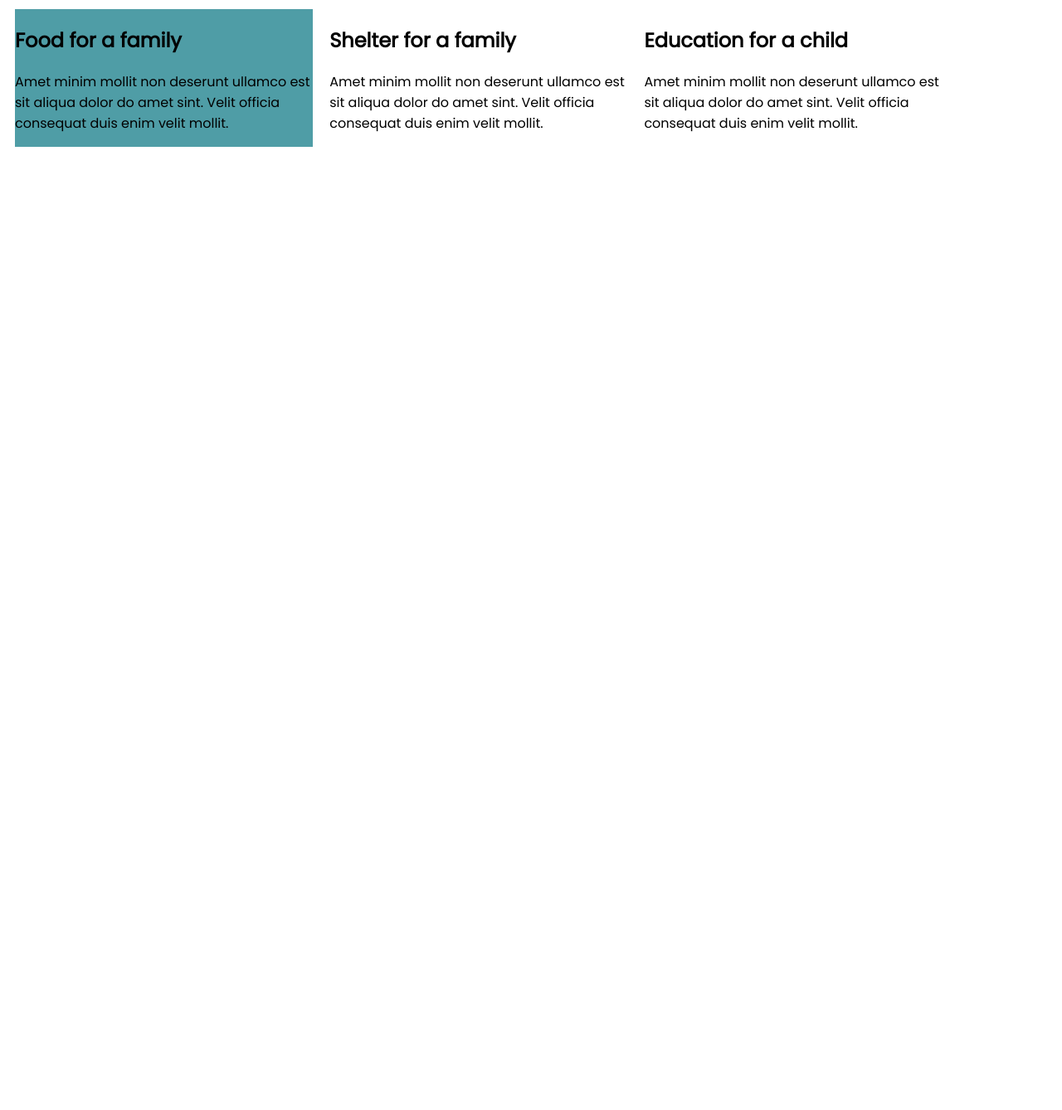
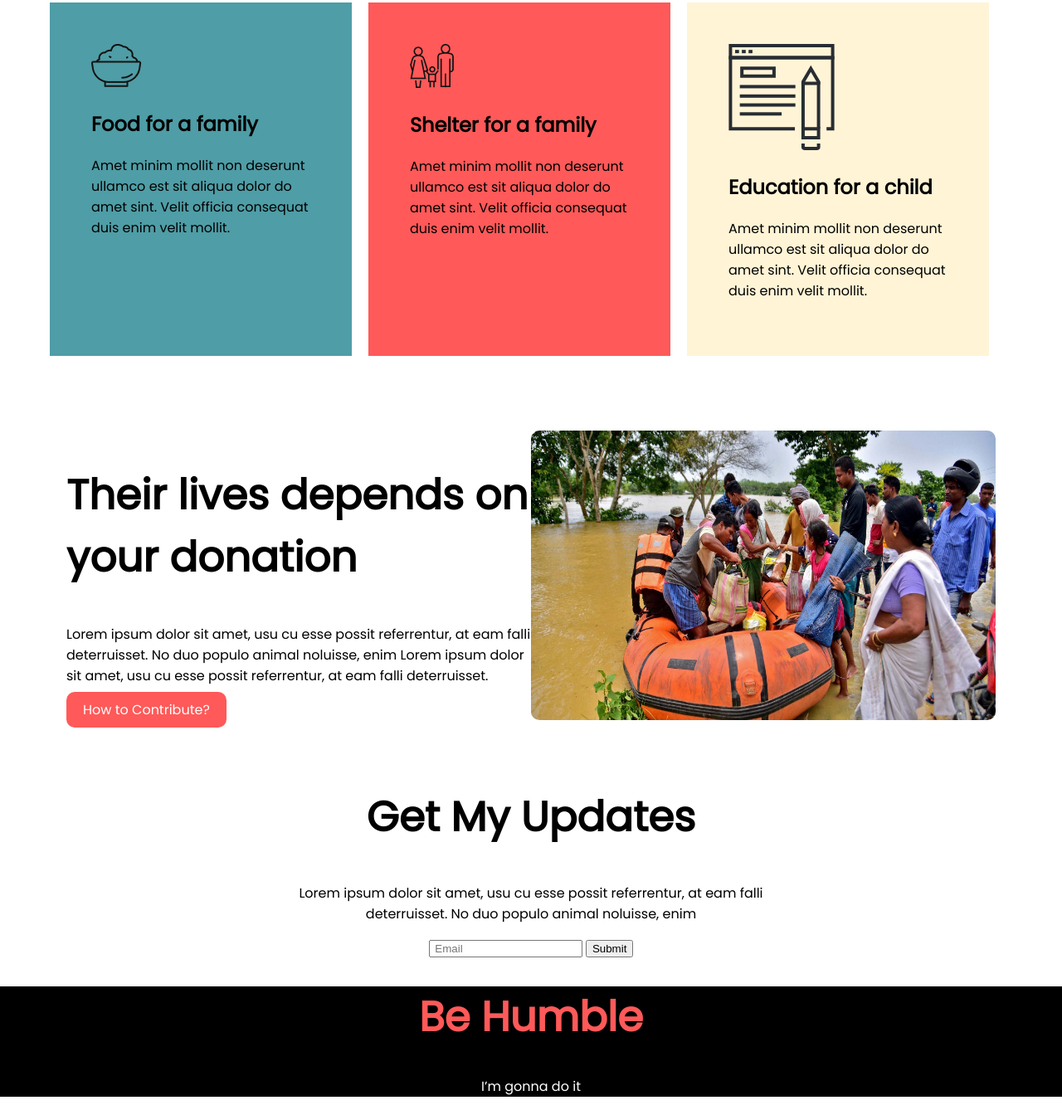
Before and after one commit to mehedii1515/donate-today, a plain HTML site: page index.html in a window 1280 px wide. Shown: the part 1239-2577 px from the top of the page at 83% size. Before the commit the page ends 1434 px from the top, so only its background shows below. Drawn offline with Linux system fonts and the light colour scheme.

Commit message:
footer added

```diff
--- a/index.html
+++ b/index.html
@@ -30,7 +30,7 @@
 
     </section>
     <section>
-        <div>
+        <div class="donate-plan">
             <h1>Our Donate Plan</h1>
             <p>orem ipsum dolor sit amet, usu cu esse possit referrentur, at eam falli
                 deterruisset. <br> No duo populo animal noluisse, enim</p>
@@ -38,6 +38,7 @@
         </div>
         <div class="donate-plan-options">
             <div class="food-for-family">
+                <img src="icons/food.png" alt="">
                 <h2>Food for a family</h2>
                 <p>Amet minim mollit non deserunt
                     ullamco est sit aliqua dolor do amet
@@ -45,6 +46,7 @@
                     velit mollit.</p>
             </div>
             <div class="shelter-for-family">
+                <img src="icons/shelter.png" alt="">
                 <h2>Shelter for a family</h2>
                 <p>Amet minim mollit non deserunt
                     ullamco est sit aliqua dolor do amet
@@ -52,6 +54,7 @@
                     velit mollit.</p>
             </div>
             <div class="education-for-child">
+                <img src="icons/icon4.svg" alt="">
                 <h2>Education for a child</h2>
                 <p>Amet minim mollit non deserunt
                     ullamco est sit aliqua dolor do amet
@@ -60,6 +63,35 @@
             </div>
         </div>
     </section>
+    <section class="life-depend">
+        <div class="half-width life-text">
+            <h1>Their lives depends on your donation</h1>
+            <p>Lorem ipsum dolor sit amet, usu cu esse possit
+                referrentur, at eam falli deterruisset. No duo populo
+                animal noluisse, enim
+                Lorem ipsum dolor sit amet, usu cu esse possit
+                referrentur, at eam falli deterruisset.</p>
+            <a class="button-link" href="">How to Contribute?</a>
+
+        </div>
+        <div class="half-width life-img">
+            <img src="images/donation5.jpg" alt="">
+        </div>
+    </section>
+    <section class="updates">
+        <div><h1>Get My Updates</h1>
+        <p>Lorem ipsum dolor sit amet, usu cu esse possit referrentur, at eam falli <br>
+            deterruisset. No duo populo animal noluisse, enim</p></div>
+            <div>
+                <form>
+                    <input type="email" name="email" id="email" placeholder=" Email"/>
+                    <input type="submit" name="submit" id="submit"/>
+                </form>
+            </div>
+    </section>
 </body>
-
+<footer>
+    <h1 id="footer-h1">Be Humble</h1>
+    <p id="footer-p">I’m gonna do it</p>
+</footer>
 </html>
--- a/style.css
+++ b/style.css
@@ -1,6 +1,7 @@
 body {
 
     font-family: 'Poppins', sans-serif;
+    margin: 0;
 }
 
 .lets-help {
@@ -35,21 +36,73 @@ h1 {
     text-align: center;
 }
 
+.donate-plan {
+    text-align: center;
+}
+
 .donate-plan-options {
     display: flex;
     width: 90%;
-    im
+    margin-left: 50px;
 }
 
 .food-for-family {
     background-color: #4F9DA6;
     margin: 10px;
+    padding: 50px;
 }
 
 .shelter-for-family {
     margin: 10px;
+    background-color: #FF5959;
+    padding: 50px;
 }
 
 .education-for-child {
     margin: 10px;
+    background-color: #FFF4D6;
+    padding: 50px;
 }
+
+.life-depend {
+    display: flex;
+    margin: 80px;
+    padding: px;
+}
+
+.life-img {
+    width: px;
+    height: ;
+    margin: px;
+    padding: px;
+
+
+}
+
+.life-text {
+    margin: px;
+}
+
+.half-width {
+    width: 50%;
+
+}
+
+.half-width img {
+    width: 100%;
+    border-radius: 10px;
+    height:100%;
+}
+footer{
+    background-color: black;
+    text-align: center;
+}
+#footer-h1{
+    color: #FF5959;
+}
+#footer-p{
+    color: white;
+}
+.updates{
+    text-align: center;
+}
```
